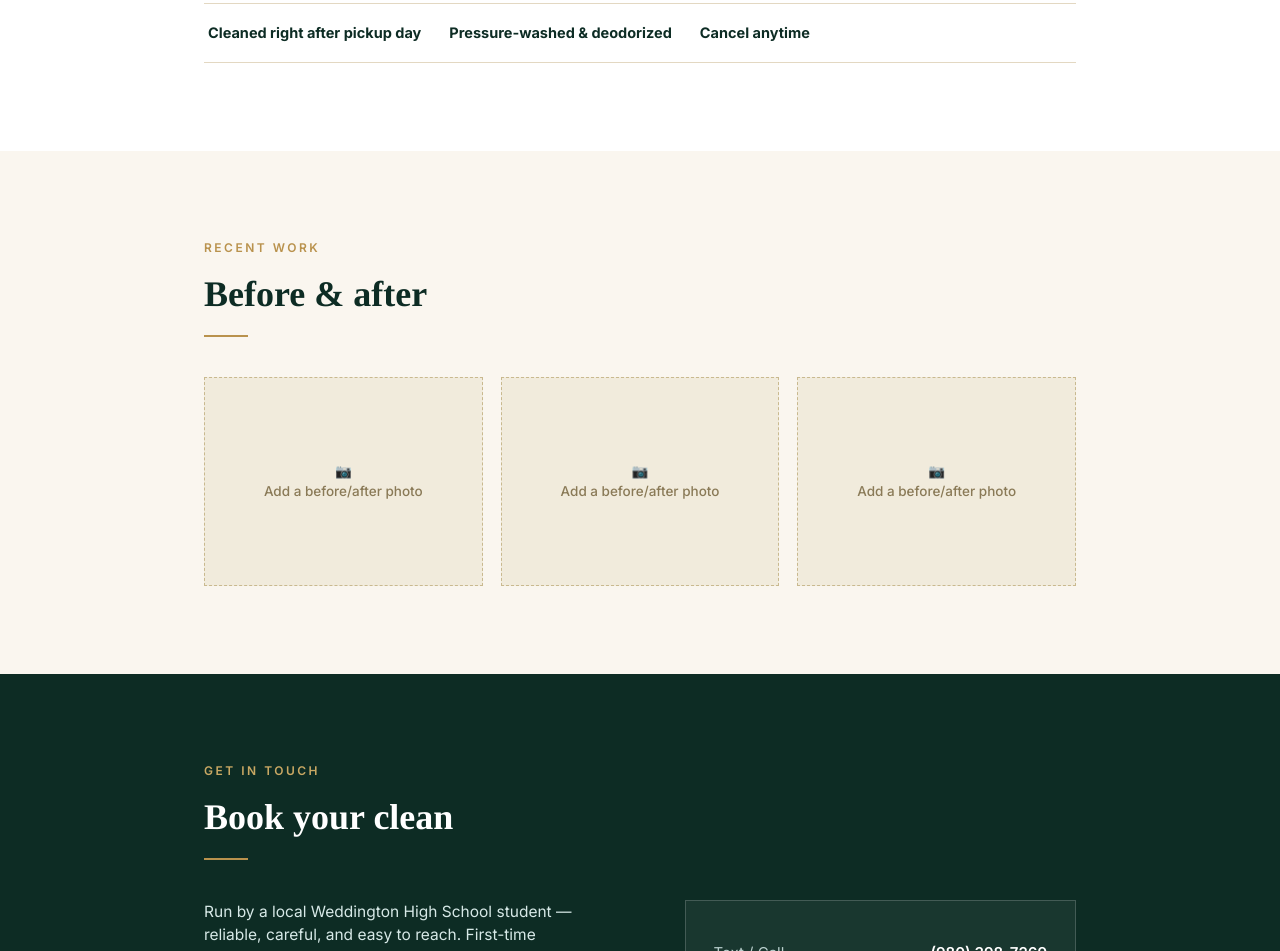
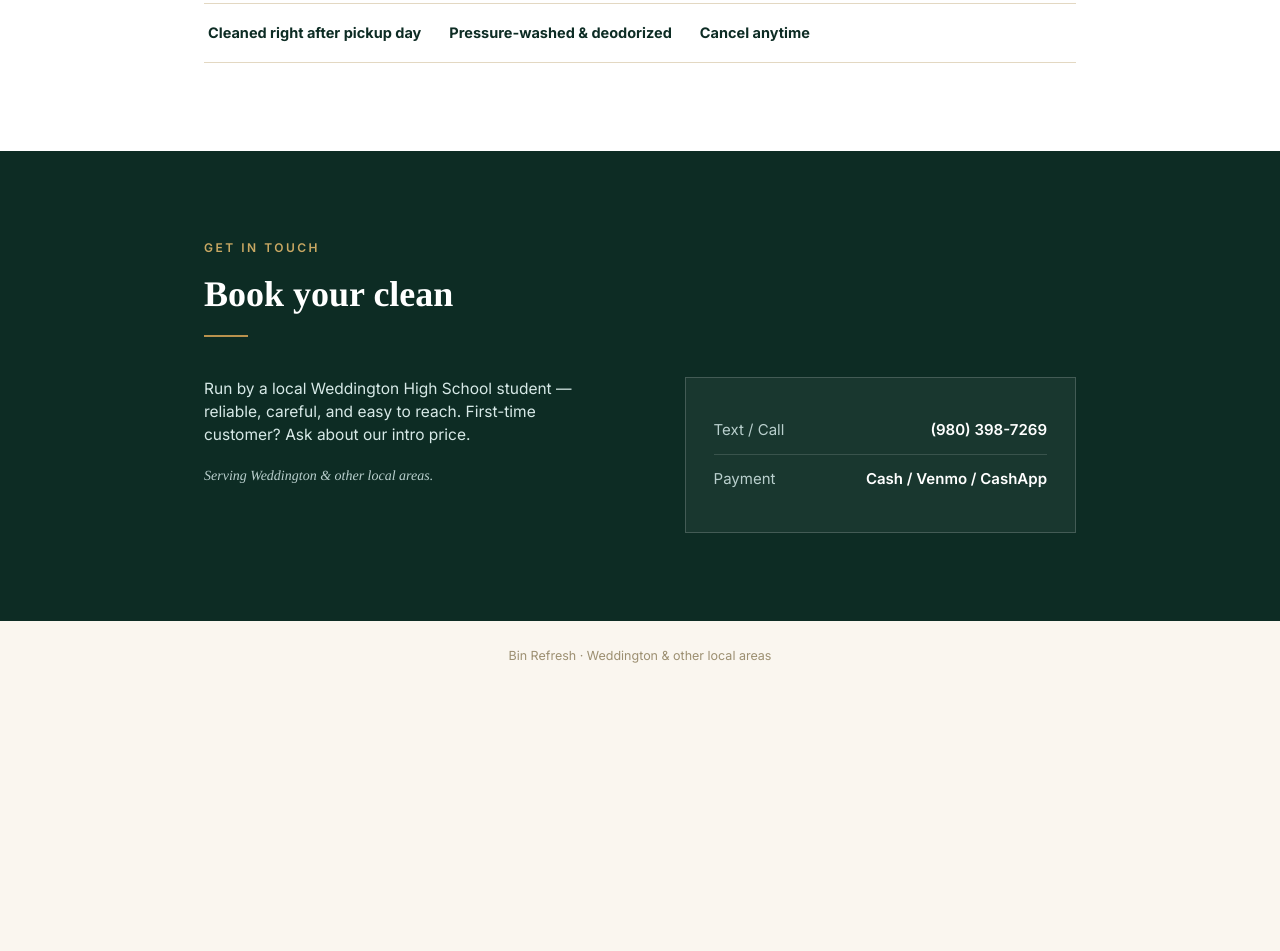
Before and after one commit to sd6d8g82md-collab/squeege, a plain HTML site: page index.html in a window 1280 px wide. Shown: the part 1725-2676 px from the top of the page. After the commit the page ends 2417 px from the top, so only its background shows below. Drawn offline with Linux system fonts and the light colour scheme.

Commit message:
Update index.html

```diff
--- a/index.html
+++ b/index.html
@@ -320,18 +320,6 @@
     </div>
   </section>
 
-  <section id="gallery">
-    <div class="wrap">
-      <div class="section-kicker reveal">Recent work</div>
-      <h2 class="section-title reveal">Before &amp; after</h2>
-      <div class="section-rule reveal"></div>
-      <div class="gallery-grid">
-        <div class="gallery-card reveal">📷<br>Add a before/after photo</div>
-        <div class="gallery-card reveal">📷<br>Add a before/after photo</div>
-        <div class="gallery-card reveal">📷<br>Add a before/after photo</div>
-      </div>
-    </div>
-  </section>
 
   <section id="contact" class="contact-section">
     <div class="wrap">
```
